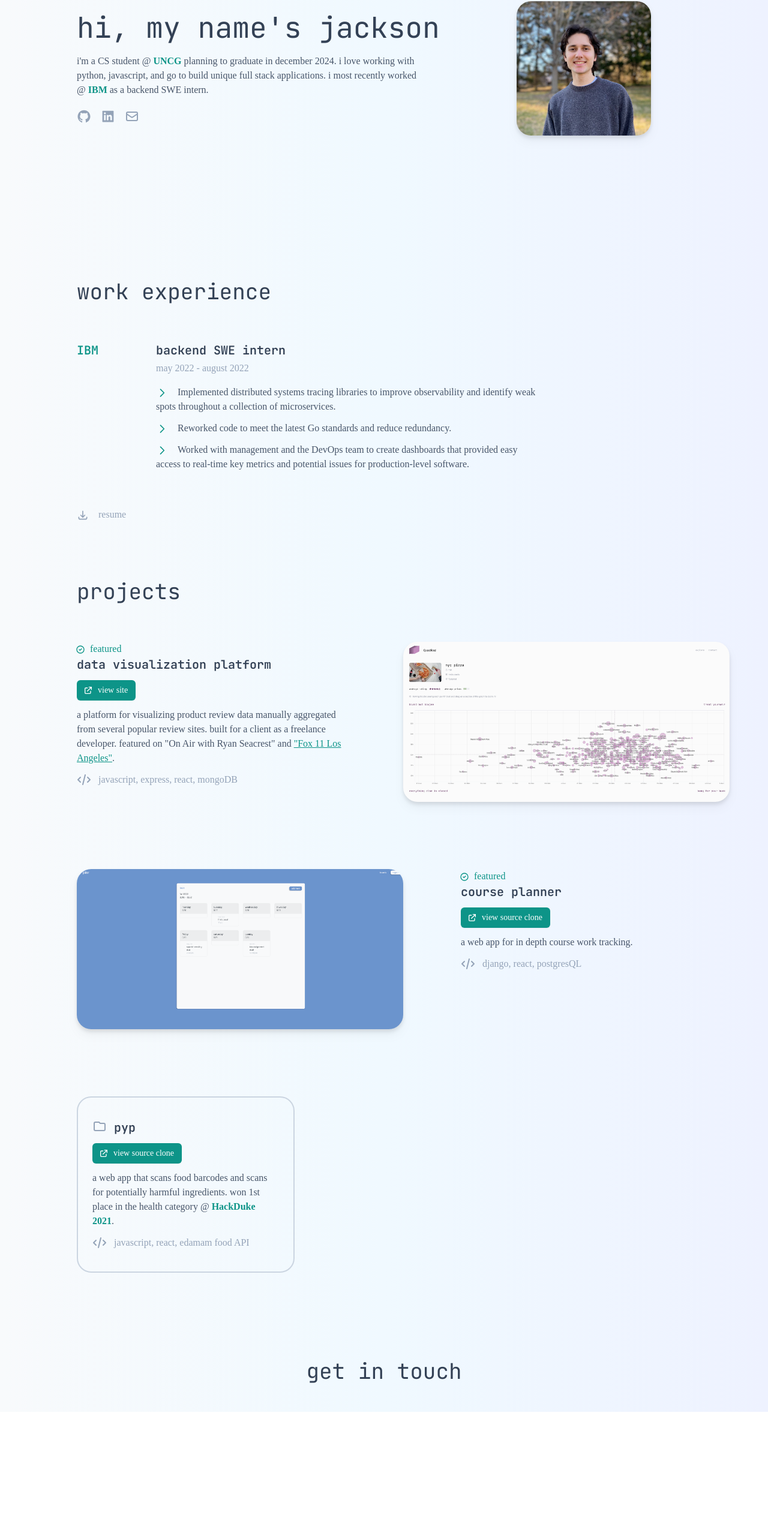
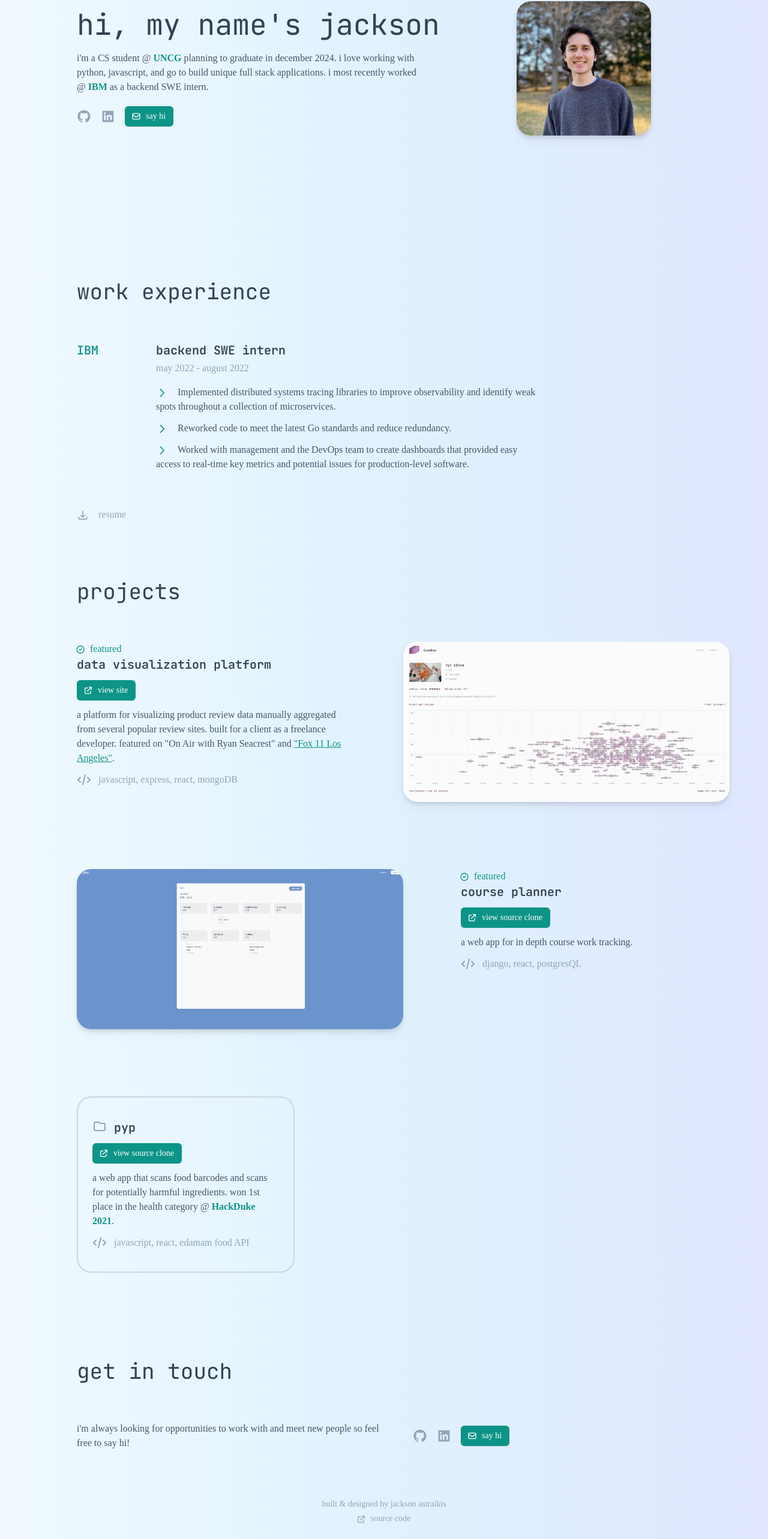
Before and after one commit to astraikis/portfolio, a React (Create React App) app: page / in a window 1280 px wide. Shown: the part 190-2756 px from the top of the page at 60% size. Before the commit the page ends 2544 px from the top, so only its background shows below. Built offline with nearby package versions, Linux system fonts and the light colour scheme; a web font is replaced by a local one.

Commit message:
finish footer, fix navbar bugs

```diff
--- a/public/index.html
+++ b/public/index.html
@@ -7,7 +7,7 @@
     <meta name="theme-color" content="#000000" />
     <meta
       name="description"
-      content="Web site created using create-react-app"
+      content="portfolio for jackson astraikis, a CS student @ UNCG."
     />
     <link rel="apple-touch-icon" href="%PUBLIC_URL%/logo192.png" />
     <link rel="manifest" href="%PUBLIC_URL%/manifest.json" />
--- a/src/App.js
+++ b/src/App.js
@@ -3,15 +3,17 @@ import Hero from "./components/Hero";
 import Work from "./components/Work";
 import Projects from "./components/Projects";
 import Contact from "./components/Contact";
+import Footer from "./components/Footer";
 
 function App() {
   return (
-    <div className="bg-gradient-to-r from-slate-50 via-sky-50 to-indigo-50">
+    <div className="bg-gradient-to-r from-sky-50 via-sky-100 to-indigo-100">
       <Navbar />
       <Hero />
       <Work />
       <Projects />
       <Contact />
+      <Footer />
     </div>
   );
 }
--- a/src/components/Contact.js
+++ b/src/components/Contact.js
@@ -1,7 +1,32 @@
+import { AiFillGithub, AiFillLinkedin } from 'react-icons/ai';
+import { MailIcon } from "@heroicons/react/outline";
+
 function Contact() {
     return (
-        <div id="contact" className="pt-24 pb-12 px-12 lg:px-32 md:px-24">
-            <h1 className="text-4xl text-slate-700 font-serif text-center">get in touch</h1>
+        <div id="contact" className="pt-24 pb-12 px-8 lg:px-32 md:px-24">
+            <h1 className="text-4xl text-slate-700 font-serif pb-16">get in touch</h1>
+            <div className="md:flex md:flex-row">
+                <p className="text-slate-600 w-full md:w-1/2">
+                    i'm always looking for opportunities to work with and meet new people so feel free to say hi!
+                </p>
+                <div className="flex flex-row pt-3 md:pt-0 md:pl-12 items-center">
+                    <a href="https://github.com/astraikis" class="text-slate-400 transition-all motion-reduce:transition-none hover:text-slate-500 w-6" target="_blank" rel="noopener noreferrer">
+                        <AiFillGithub size="1.5rem" />
+                    </a>
+                    <a href="https://www.linkedin.com/in/jackson-astraikis/" class="text-slate-400 ml-4 transition-all motion-reduce:transition-none hover:text-slate-500 w-6" target="_blank" rel="noopener noreferrer">
+                        <AiFillLinkedin size="1.5rem" />
+                    </a>
+                    <a href="mailto:astraikis.jackson@gmail.com" target="_blank" rel="noopener noreferrer" className="nline-flex items-center">
+                        <button
+                            type="button"
+                            className="inline-flex items-center px-3 py-2 ml-4 border border-transparent shadow-sm text-sm leading-4 font-medium rounded-md text-white bg-teal-600 transition-all motion-reduce:transition-none hover:bg-teal-700 focus:outline-none focus:ring-2 focus:ring-offset-2 focus:ring-teal-500"
+                        >
+                            <MailIcon className="-ml-0.5 mr-2 h-4 w-4" aria-hidden="true" />
+                            say hi
+                        </button>
+                    </a>
+                </div>
+            </div>
         </div>
     )
 }
--- /dev/null
+++ b/src/components/Footer.js
@@ -0,0 +1,15 @@
+import { ExternalLinkIcon } from "@heroicons/react/outline"
+
+function Footer() {
+    return (
+        <div className="py-8 text-sm text-center text-slate-400">
+            <p className="pb-1">built & designed by jackson astraikis</p>
+            <a href="https://github.com/astraikis/portfolio" target="_blank" rel="noopener noreferrer" className="inline hover:text-slate-600 transition-all">
+                <ExternalLinkIcon className="-ml-0.5 mr-2 h-4 w-4 inline" aria-hidden="true" />
+                source code
+            </a>
+        </div>
+    )
+}
+
+export default Footer;
--- a/src/components/Hero.js
+++ b/src/components/Hero.js
@@ -1,10 +1,11 @@
 import { AiFillGithub, AiFillLinkedin } from 'react-icons/ai';
+import { MailIcon } from "@heroicons/react/outline";
 
 import profilePic from "../assets/profile_pic.jpeg";
 
 function Hero() {
     return (
-        <div className="px-12 lg:px-32 md:px-24 pt-48 pb-36 flex items-center">
+        <div className="px-8 lg:px-32 md:px-24 pt-32 md:pt-48 pb-36 flex items-center">
             <div>
                 <h1 className="text-5xl text-slate-700 font-serif">
                     hi, my name's jackson
@@ -14,17 +15,22 @@ function Hero() {
                     i love working with python, javascript, and go to build unique full stack applications.
                     i most recently worked @ <span className="text-teal-600 font-bold">IBM</span> as a backend SWE intern.
                 </p>
-                <div className="flex flex-row">
+
+                <div className="flex flex-row items-center">
                     <a href="https://github.com/astraikis" class="text-slate-400 transition-all motion-reduce:transition-none hover:text-slate-500 w-6" target="_blank" rel="noopener noreferrer">
                         <AiFillGithub size="1.5rem" />
                     </a>
                     <a href="https://www.linkedin.com/in/jackson-astraikis/" class="text-slate-400 ml-4 transition-all motion-reduce:transition-none hover:text-slate-500 w-6" target="_blank" rel="noopener noreferrer">
                         <AiFillLinkedin size="1.5rem" />
                     </a>
-                    <a href="mailto:astraikis.jackson@gmail.com" class="text-slate-400 ml-4 transition-all motion-reduce:transition-none hover:text-slate-500 w-6" target="_blank" rel="noopener noreferrer">
-                        <svg xmlns="http://www.w3.org/2000/svg" className="h-6 w-6" fill="none" viewBox="0 0 24 24" stroke="currentColor" strokeWidth={2}>
-                        <path strokeLinecap="round" strokeLinejoin="round" d="M3 8l7.89 5.26a2 2 0 002.22 0L21 8M5 19h14a2 2 0 002-2V7a2 2 0 00-2-2H5a2 2 0 00-2 2v10a2 2 0 002 2z" />
-                        </svg>
+                    <a href="mailto:astraikis.jackson@gmail.com" target="_blank" rel="noopener noreferrer" className="nline-flex items-center">
+                        <button
+                            type="button"
+                            className="inline-flex items-center px-3 py-2 ml-4 border border-transparent shadow-sm text-sm leading-4 font-medium rounded-md text-white bg-teal-600 transition-all motion-reduce:transition-none hover:bg-teal-700 focus:outline-none focus:ring-2 focus:ring-offset-2 focus:ring-teal-500"
+                        >
+                            <MailIcon className="-ml-0.5 mr-2 h-4 w-4" aria-hidden="true" />
+                            say hi
+                        </button>
                     </a>
                 </div>
             </div>
--- a/src/components/Navbar.js
+++ b/src/components/Navbar.js
@@ -9,7 +9,7 @@ function Navbar() {
     <Disclosure as="nav" className="bg-slate-50">
       {({ open }) => (
         <>
-          <div className="mx-auto px-2 sm:px-6 lg:px-16 fixed top-0 w-screen bg-gradient-to-r from-slate-50 via-sky-50 to-indigo-50 z-10">
+          <div className="mx-auto px-2 sm:px-6 lg:px-16 fixed top-0 w-screen bg-gradient-to-r from-sky-50 via-sky-100 to-indigo-100 z-10">
             <div className="relative flex justify-between h-16">
               <div className="absolute inset-y-0 right-0 flex items-center sm:hidden pr-5">
                 <Disclosure.Button className="justify-end p-2 rounded-md text-slate-400 hover:text-slate-500 hover:bg-slate-100 focus:outline-none focus:ring-2 focus:ring-inset focus:ring-teal-500">
@@ -58,7 +58,7 @@ function Navbar() {
           </div>
 
           <Disclosure.Panel className="sm:hidden">
-            <div className="pt-16 pb-4 pr-4 space-y-1 fixed top-0 w-screen">
+            <div className="pt-16 pb-4 pr-4 space-y-1 fixed top-0 w-screen bg-gradient-to-r from-sky-50 via-sky-100 to-indigo-100 z-0">
               {/* Current: "bg-indigo-50 border-indigo-500 text-indigo-700", Default: "border-transparent text-gray-500 hover:bg-gray-50 hover:border-gray-300 hover:text-gray-700" */}
               <Disclosure.Button
                 as="a"
--- a/src/components/Projects.js
+++ b/src/components/Projects.js
@@ -10,7 +10,7 @@ import plnr from "../assets/plnr.png";
 
 function Projects() {
     return (
-        <div id="projects" className="pt-24 pb-12 pl-12 lg:pl-32 md:pl-24">
+        <div id="projects" className="pt-24 pb-12 pl-8 lg:pl-32 md:pl-24">
             <h1 className="text-4xl text-slate-700 font-serif">projects</h1>
             <div className="pr-8 lg:pr-16 pt-16 lg:pb-12 lg:flex lg:flex-row">
                 <div>
@@ -38,7 +38,7 @@ function Projects() {
                 <img
                     src={quadrad}
                     alt="data visualization platform screenshot"
-                    className="w-full lg:w-1/2 h-min lg:ml-24 sm:mt-3 lg:mt-0 rounded-3xl drop-shadow-lg"
+                    className="w-full lg:w-1/2 h-min lg:ml-24 mt-3 lg:mt-0 rounded-3xl drop-shadow-lg"
                 />
             </div>
             <div className="pr-8 lg:pr-16 pt-16 lg:pb-12 lg:flex lg:flex-row">
@@ -71,7 +71,7 @@ function Projects() {
                 <img
                     src={plnr}
                     alt="data visualization platform screenshot"
-                    className="w-full lg:w-1/2 sm:block lg:hidden h-min rounded-3xl drop-shadow-lg"
+                    className="w-full lg:w-1/2 sm:block lg:hidden h-min mt-3 lg:mt-0 rounded-3xl drop-shadow-lg"
                 />
             </div>
             <div className="pr-8 lg:pr-16 pt-16">
--- a/src/components/Work.js
+++ b/src/components/Work.js
@@ -7,8 +7,8 @@ import resume from "../assets/resume.pdf";
 
 function Work() {
     return (
-        <div id='experience' className="pl-12 pt-24 lg:pl-32 md:pl-24">
-            <h1 className="text-4xl text-slate-700 font-serif">work experience</h1>
+        <div id='experience' className="pl-8 pt-24 lg:pl-32 md:pl-24">
+            <h1 className="text-4xl text-slate-700 font-serif w-4/5">work experience</h1>
             <div className="pr-8 lg:pr-16 pt-16 pb-12 lg:flex lg:flex-row">
                 <div className="pr-24">
                     <h3 className="text-xl font-bold font-serif text-teal-600 pb-2 lg:pb-0">IBM</h3>
```
